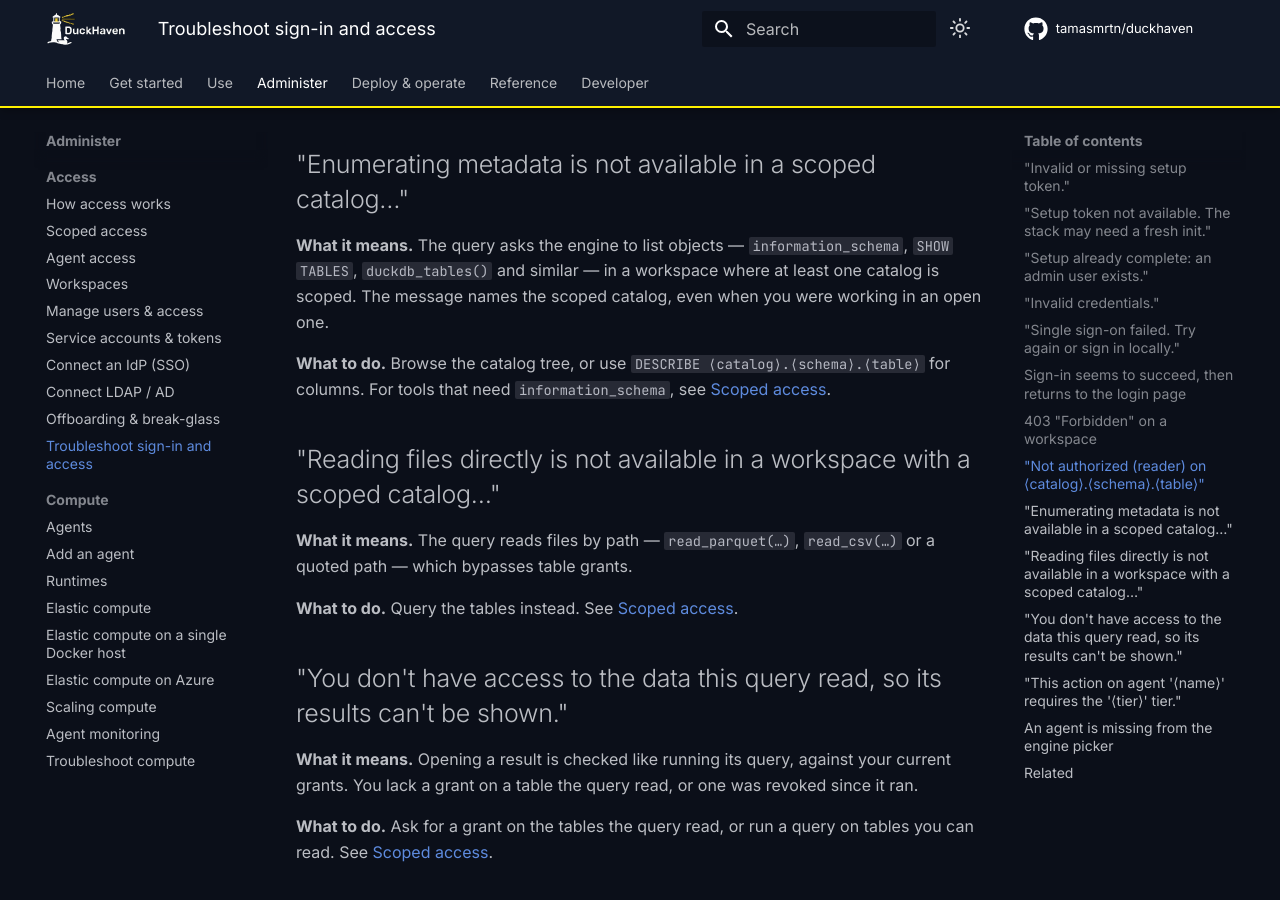
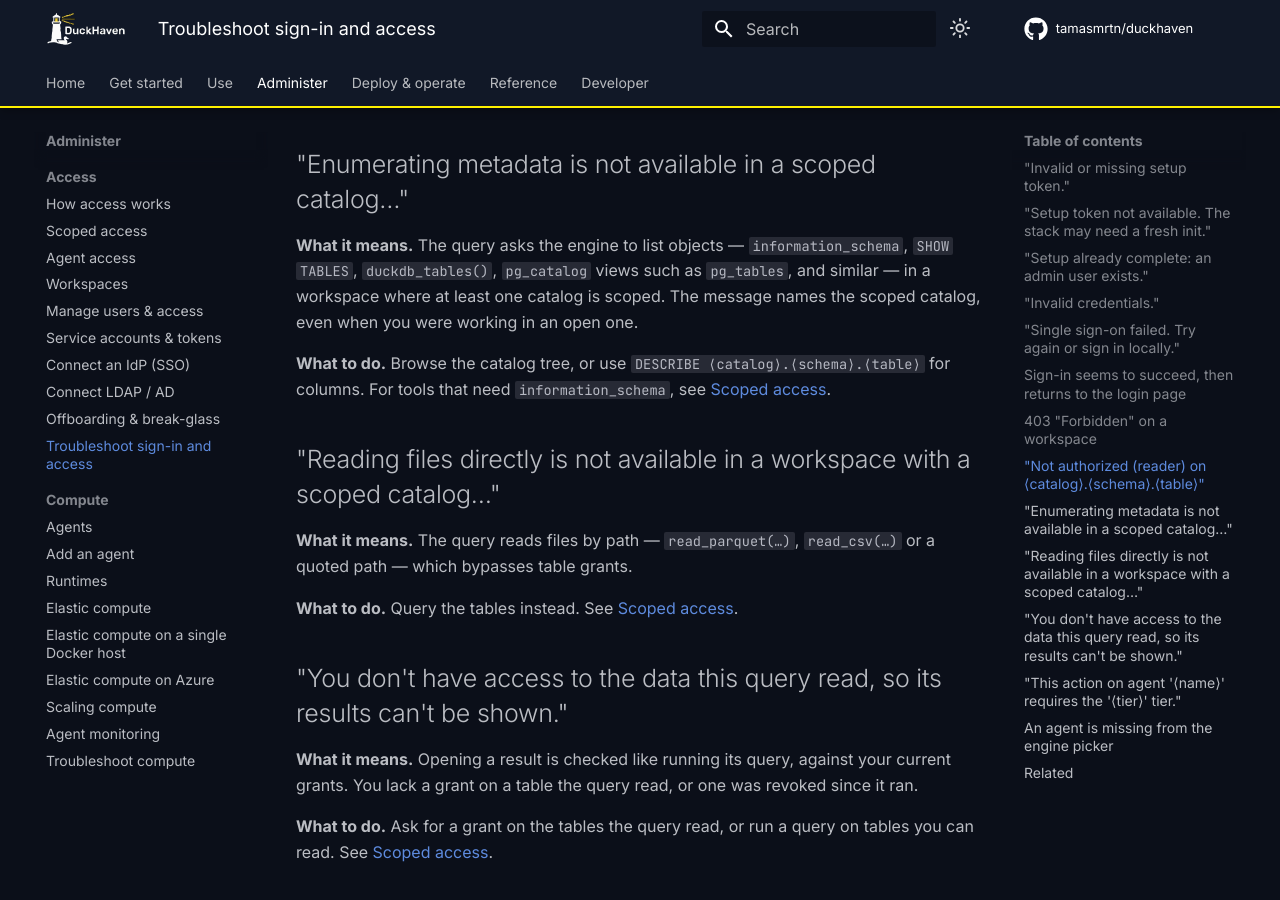
Before and after one commit to tamasmrtn/duckhaven, an MkDocs documentation site: the page built from docs/access/troubleshooting.md, in a window 1280 px wide and 900 px high, scrolled down 2094 px. Built offline with MkDocs 1.6.1 and Material for MkDocs 9.7.7, drawn with Linux system fonts in a browser that asks for light colours; comment, search, counter and statistics services are not loaded.

Commit message:
docs(access): list pg_catalog among the refused listings
Signed-off-by: tmrtn <martontam@gmail.com>

```diff
--- a/docs/access/scoped-access.md
+++ b/docs/access/scoped-access.md
@@ -101,6 +101,8 @@ What you cannot do is ask the query engine to list objects for you. These are re
   `system.information_schema.…` spelling
 - the `duckdb_tables()`, `duckdb_schemas()`, `duckdb_columns()` and `duckdb_views()` family, with `duckdb_indexes()`,
   `duckdb_sequences()` and `duckdb_dependencies()`
+- DuckDB's Postgres-compatible catalog: `pg_catalog.pg_tables`, `pg_class`, `pg_attribute`, `pg_namespace` and the
+  other `pg_catalog` views, written with or without the `pg_catalog.` prefix
 - `SHOW TABLES`, `SHOW ALL TABLES`, `PRAGMA show_tables`, `PRAGMA show_tables_expanded` and `PRAGMA database_list`
 - `PRAGMA table_info(…)`, and every function that names its table only inside a string: `pragma_table_info()`,
   `pragma_show()`, `pragma_storage_info()`, and `iceberg_snapshots()` / `iceberg_metadata()`. Use `DESCRIBE` instead,
--- a/docs/access/troubleshooting.md
+++ b/docs/access/troubleshooting.md
@@ -76,9 +76,9 @@ one the query needed: `reader` to read, `writer` to change.
 
 ## "Enumerating metadata is not available in a scoped catalog…"
 
-**What it means.** The query asks the engine to list objects — `information_schema`, `SHOW TABLES`, `duckdb_tables()`
-and similar — in a workspace where at least one catalog is scoped. The message names the scoped catalog, even when you
-were working in an open one.
+**What it means.** The query asks the engine to list objects — `information_schema`, `SHOW TABLES`, `duckdb_tables()`,
+`pg_catalog` views such as `pg_tables`, and similar — in a workspace where at least one catalog is scoped. The message
+names the scoped catalog, even when you were working in an open one.
 
 **What to do.** Browse the catalog tree, or use `DESCRIBE ⟨catalog⟩.⟨schema⟩.⟨table⟩` for columns. For tools that need
 `information_schema`, see [Scoped access](scoped-access.md#the-rejection-covers-the-whole-workspace).
```
Also changed, not shown: docs/reference/sql-support.md (+2 -1 lines).
